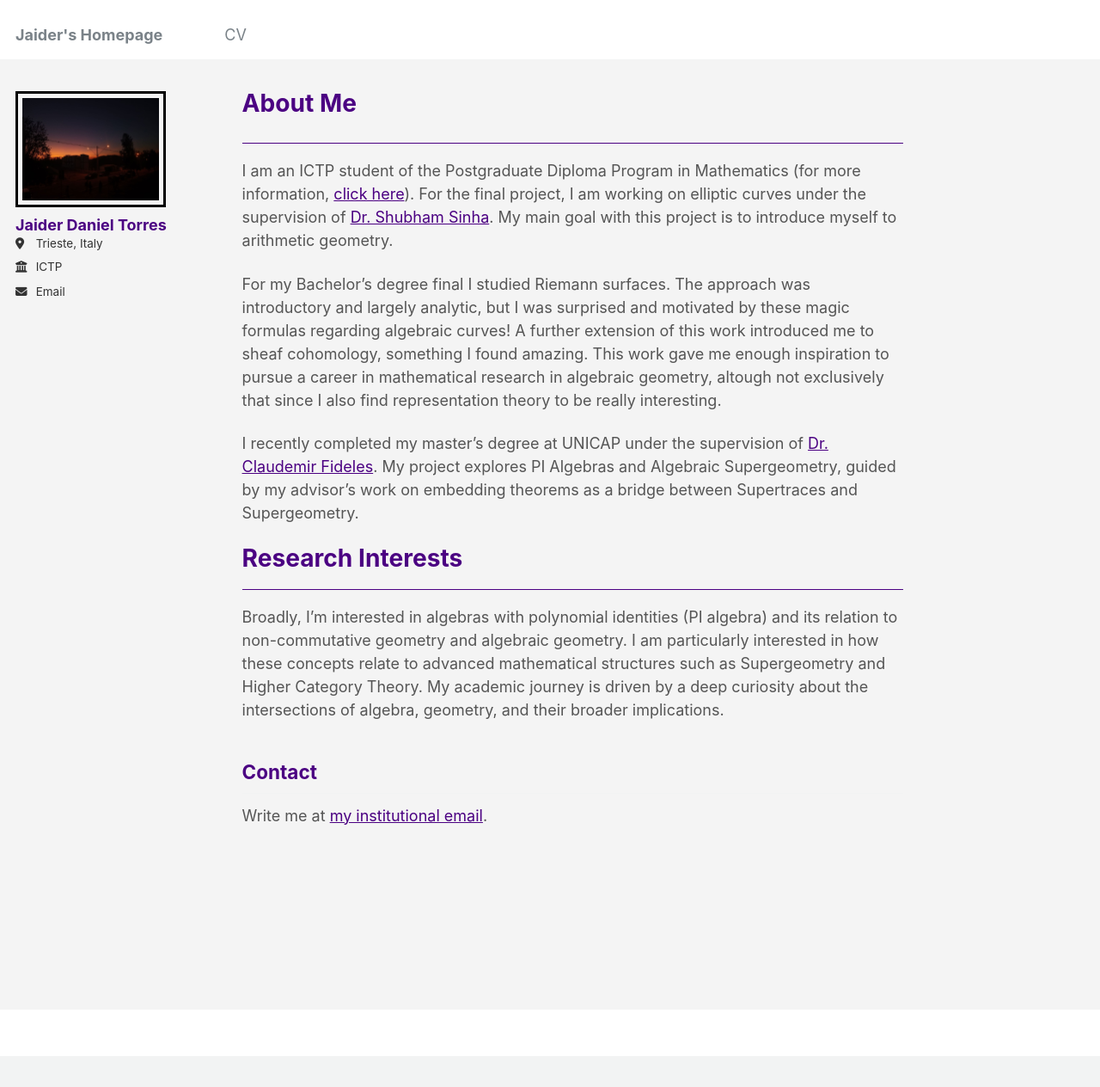
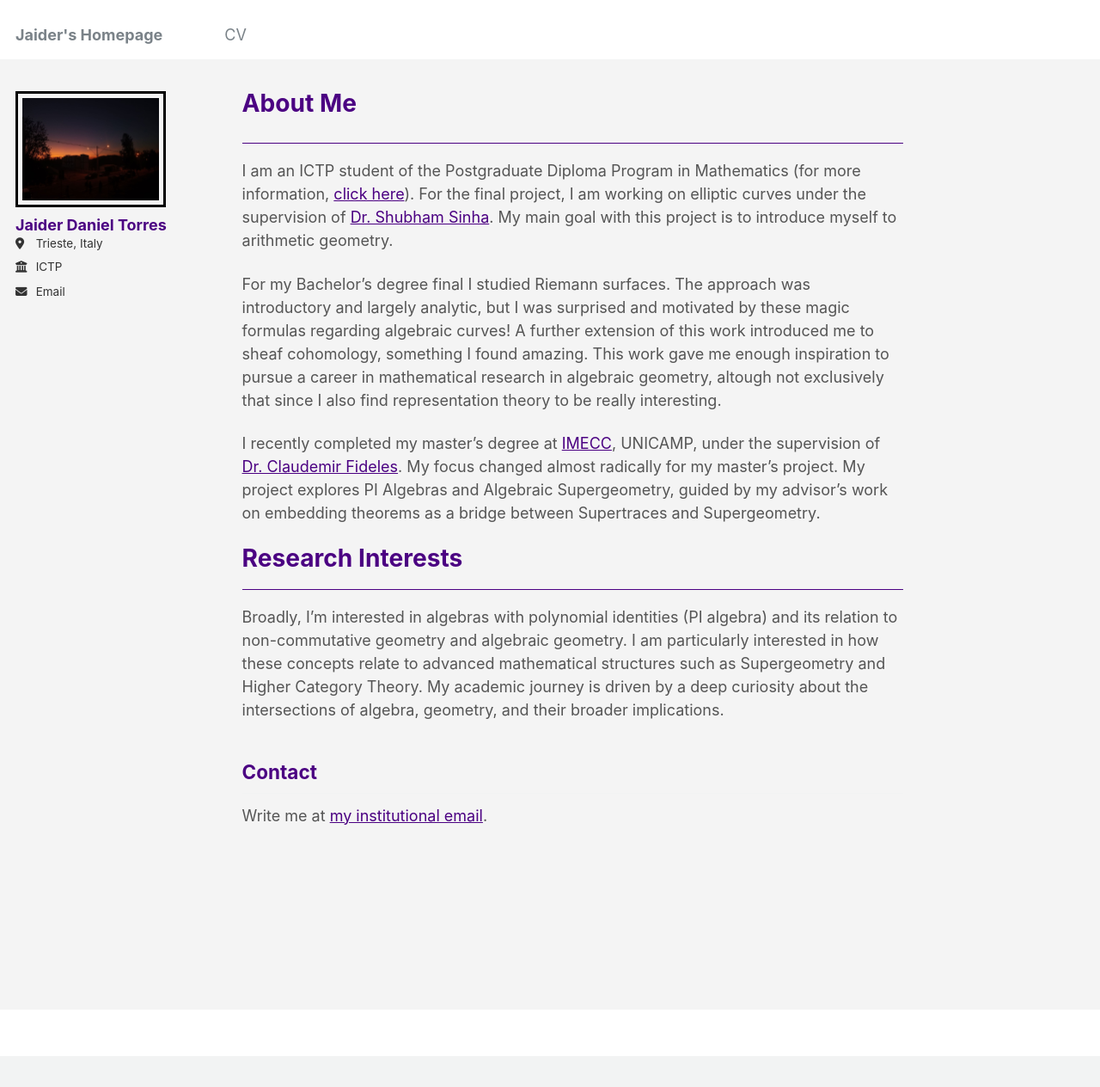
Before and after one commit to jaider-torres/jaider-torres.github.io, a Jekyll site: the page built from _pages/about.md, in a window 1280 px wide and 1264 px high. Shown: the whole window at 86% size. Built offline with Jekyll 4.4.1, drawn with Linux system fonts in a browser that asks for light colours.

Commit message:
Update about.md

```diff
--- a/_pages/about.md
+++ b/_pages/about.md
@@ -12,7 +12,7 @@ I am an ICTP student of the Postgraduate Diploma Program in Mathematics (for mor
 
 For my Bachelor's degree final I studied Riemann surfaces. The approach was introductory and largely analytic, but I was surprised and motivated by these magic formulas regarding algebraic curves! A further extension of this work introduced me to sheaf cohomology, something I found amazing. This work gave me enough inspiration to pursue a career in mathematical research in algebraic geometry, altough not exclusively that since I also find representation theory to be really interesting.
 
-I recently completed my master's degree at UNICAP under the supervision of [Dr. Claudemir Fideles](https://sites.google.com/unicamp.br/fideles/). My project explores PI Algebras and Algebraic Supergeometry, guided  by my advisor’s work on embedding theorems as a bridge between Supertraces and Supergeometry.
+I recently completed my master's degree at [IMECC](https://www.ime.unicamp.br/en), UNICAMP, under the supervision of [Dr. Claudemir Fideles](https://sites.google.com/unicamp.br/fideles/). My focus changed almost radically for my master's project. My project explores PI Algebras and Algebraic Supergeometry, guided  by my advisor’s work on embedding theorems as a bridge between Supertraces and Supergeometry.
 
 # Research Interests
 ------
```
